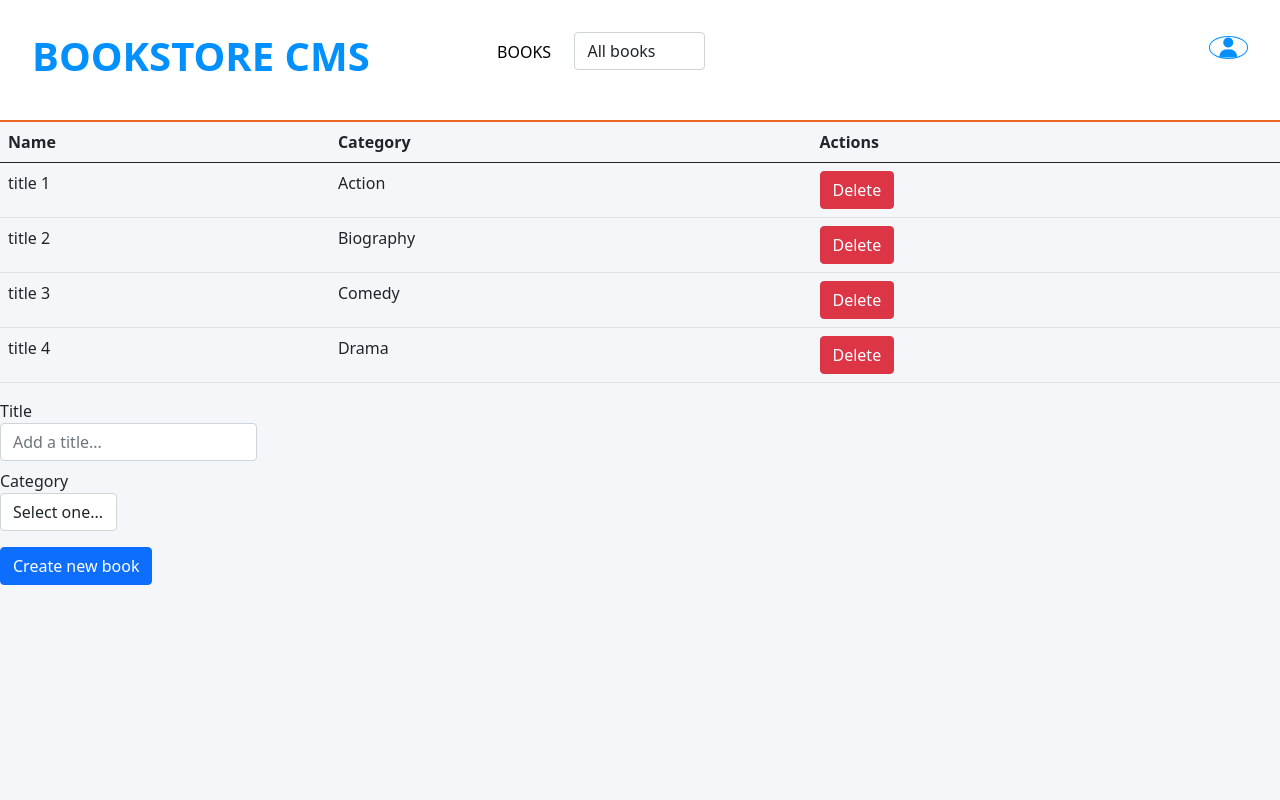
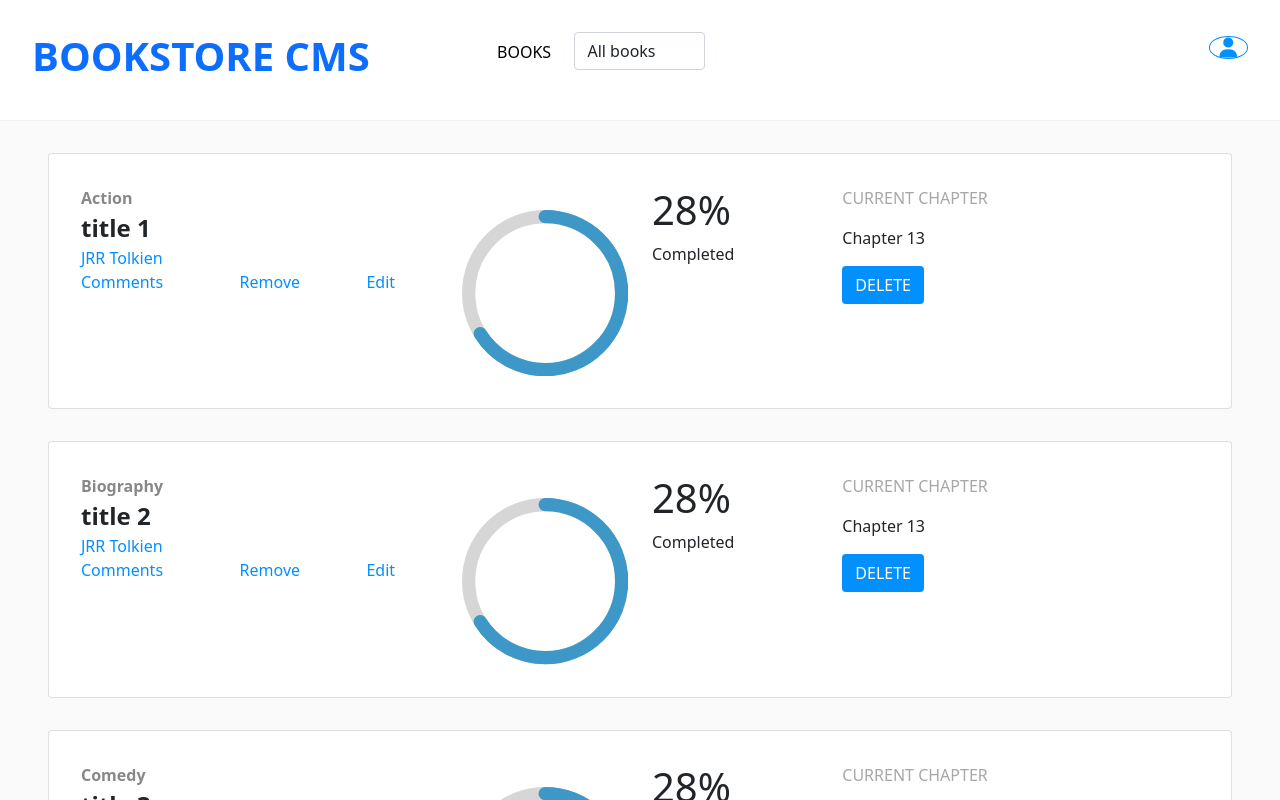
Before and after one commit to vichuge/react-bookstore, a React (Create React App) app: page / in a window 1280 px wide. Shown: the top 800 px of the page. Built offline with nearby package versions, Linux system fonts and the light colour scheme.

Commit message:
Add books list style

```diff
--- a/src/components/Book.js
+++ b/src/components/Book.js
@@ -1,16 +1,46 @@
 import React from 'react';
 import PropTypes from 'prop-types';
+import { CircularProgressbar } from 'react-circular-progressbar';
+import 'react-circular-progressbar/dist/styles.css';
 
 const Book = ({ book, handleRemoveBook }) => {
   const handleBookRemove = () => {
     handleRemoveBook(book);
   };
+  const percentage = 66;
   return (
-    <tr key={book.id} id={book.id}>
-      <td>{book.title}</td>
-      <td>{book.category}</td>
-      <td><button type="button" onClick={handleBookRemove} className="btn btn-danger">Delete</button></td>
-    </tr>
+    <div className="card">
+      <div className="row card-inside">
+        <div className="col-12 col-sm-3 col-md-4">
+          <p className="gender-book">{book.category}</p>
+          <p className="title-book">{book.title}</p>
+          <p className="author-book">JRR Tolkien</p>
+          <div className="row">
+            <div className="col-12 col-lg-5">
+              <a className="book-option" href="/">Comments</a>
+            </div>
+            <div className="col-12 col-lg-4">
+              <a className="book-option" href="/">Remove</a>
+            </div>
+            <div className="col-12 col-lg-3">
+              <a className="book-option" href="/">Edit</a>
+            </div>
+          </div>
+        </div>
+        <div className="col-6 col-sm-3 col-md-2 mt-4">
+          <CircularProgressbar value={percentage} />
+        </div>
+        <div className="col-12 col-sm-3 col-md-2">
+          <h1>28%</h1>
+          <p>Completed</p>
+        </div>
+        <div className="col-12 col-sm-3 col-md-4">
+          <p className="current-chapter">Current chapter</p>
+          <p>Chapter 13</p>
+          <button type="button" onClick={handleBookRemove} className="btn btn-update">Delete</button>
+        </div>
+      </div>
+    </div>
   );
 };
 
--- a/src/components/CategoryFilter.js
+++ b/src/components/CategoryFilter.js
@@ -7,15 +7,15 @@ const CategoryFilter = ({ handleFilterChange }) => {
     handleFilterChange(e.target.value);
   };
   return (
-    <nav>
+    <nav className="mb-4">
       <div className="row">
         <div className="col-12 col-md-9">
           <div className="row">
             <div className="col-12 col-md-7 col-lg-6">
-              <h1 className="title-logo">Bookstore CMS</h1>
+              <h1 className="title-logo"><a className="a-logo" href="/">Bookstore CMS</a></h1>
             </div>
             <div className="col-12 col-md-2 col-lg-1 pt-2">
-              <a className="a-navbar" href="https://www.google.com">Books</a>
+              <a className="a-navbar" href="/">Books</a>
             </div>
             <div className="col-12 col-md-3 col-lg-2">
               <select className="form-control" onChange={handleChange} aria-label="Default select example">
--- a/src/containers/BooksList.js
+++ b/src/containers/BooksList.js
@@ -32,15 +32,6 @@ const BooksList = ({
   return (
     <>
       <CategoryFilter anyValue={handleFilterChange} />
-      <table className="table">
-        <thead>
-          <tr>
-            <th>Name</th>
-            <th>Category</th>
-            <th>Actions</th>
-          </tr>
-        </thead>
-        <tbody>
       {
         booksFilter().map((book) => (
           <Book
@@ -50,8 +41,6 @@ const BooksList = ({
           />
         ))
       }
-        </tbody>
-      </table>
     </>
   );
 };
--- a/src/index.css
+++ b/src/index.css
@@ -1,11 +1,11 @@
 body {
-  background-color: #f5f6fa;
+  background-color: #fafafa;
 }
 
 nav {
   background-color: white;
   padding: 2em;
-  border-bottom: 2px solid #ee6723;
+  border-bottom: 1px solid #f3f3f3;
   text-transform: uppercase;
   color: black;
 }
@@ -23,7 +23,58 @@ nav {
   color: #0290ff;
 }
 
+.a-navbar,
+.book-option,
+.a-logo {
+  text-decoration: none;
+}
+
 .a-navbar {
-  text-decoration: none;
   color: black;
 }
+
+.card {
+  margin: 2em 3em;
+}
+
+.card-inside {
+  padding: 2em;
+  vertical-align: middle;
+}
+
+.gender-book,
+.title-book,
+.author-book {
+  margin-bottom: 0;
+}
+
+.gender-book {
+  font-weight: bold;
+  color: #888;
+}
+
+.title-book {
+  font-weight: bold;
+  font-size: 1.5em;
+}
+
+.author-book {
+  color: #0290ff;
+}
+
+.book-option {
+  color: #0290ff;
+}
+
+.current-chapter {
+  text-transform: uppercase;
+  color: #a7a7a7;
+}
+
+.btn-update {
+  text-transform: uppercase;
+  background-color: #0290ff;
+  color: white;
+  font-weight: 100;
+  font-size: 1em;
+}
```
Lines whose indentation alone changed are shown as unchanged.
